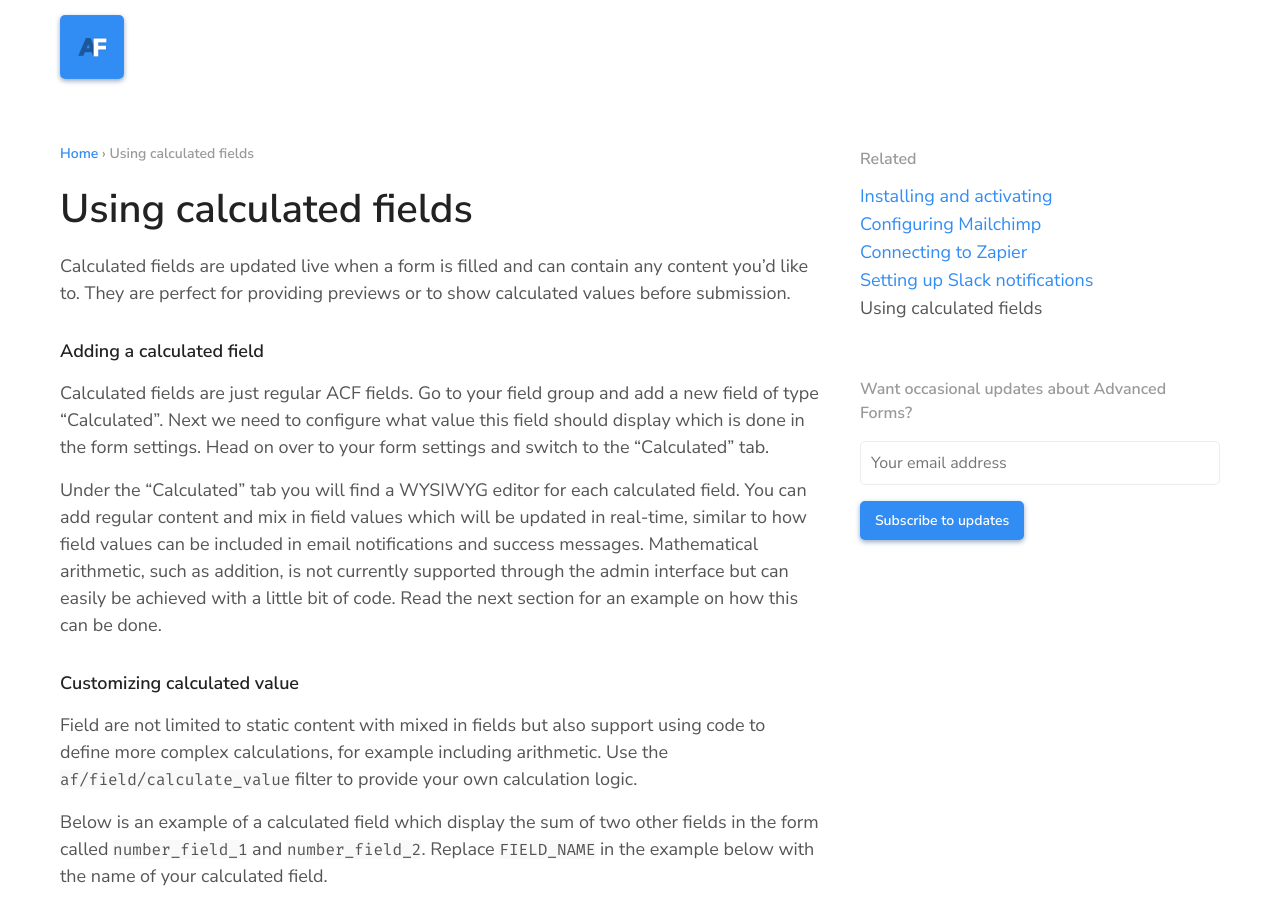
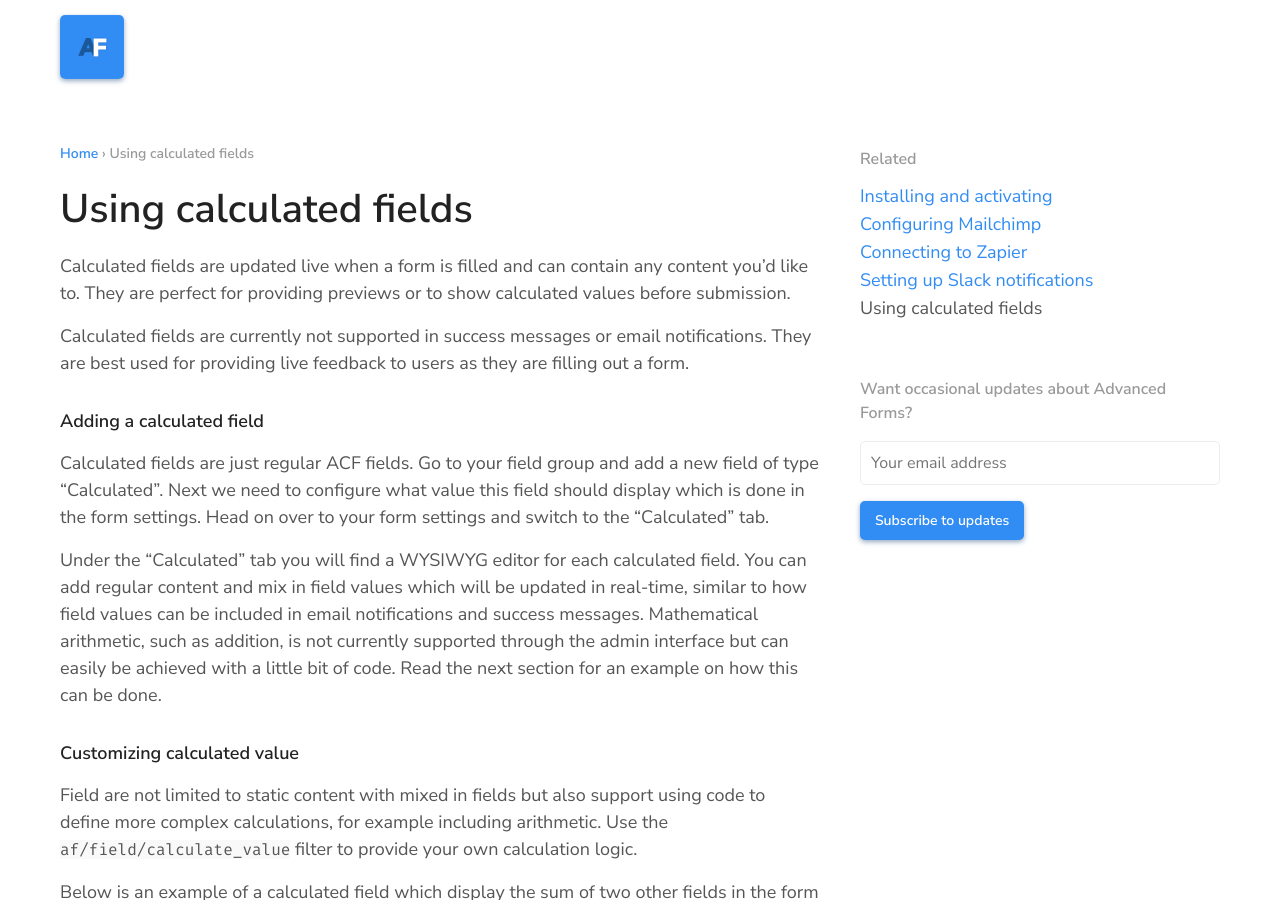
Before and after one commit to advancedforms/advancedforms.github.io, a Jekyll site: the page built from _posts/2019-01-04-using-calculated-fields.markdown, in a window 1280 px wide and 900 px high. Built offline with Jekyll 4.4.1, drawn with Linux system fonts in a browser that asks for light colours; comment, search, counter and statistics services are not loaded.

Commit message:
Added disclaimer to calculated field guide
The disclaimer states that calculated fields are not supported in sucess messages or email notifications.

```diff
--- a/_posts/2019-01-04-using-calculated-fields.markdown
+++ b/_posts/2019-01-04-using-calculated-fields.markdown
@@ -7,6 +7,8 @@ filters: "af/field/calculate_value"
 ---
 
 Calculated fields are updated live when a form is filled and can contain any content you'd like to. They are perfect for providing previews or to show calculated values before submission.
+
+Calculated fields are currently not supported in success messages or email notifications. They are best used for providing live feedback to users as they are filling out a form.
 
 ## Adding a calculated field
 
```
